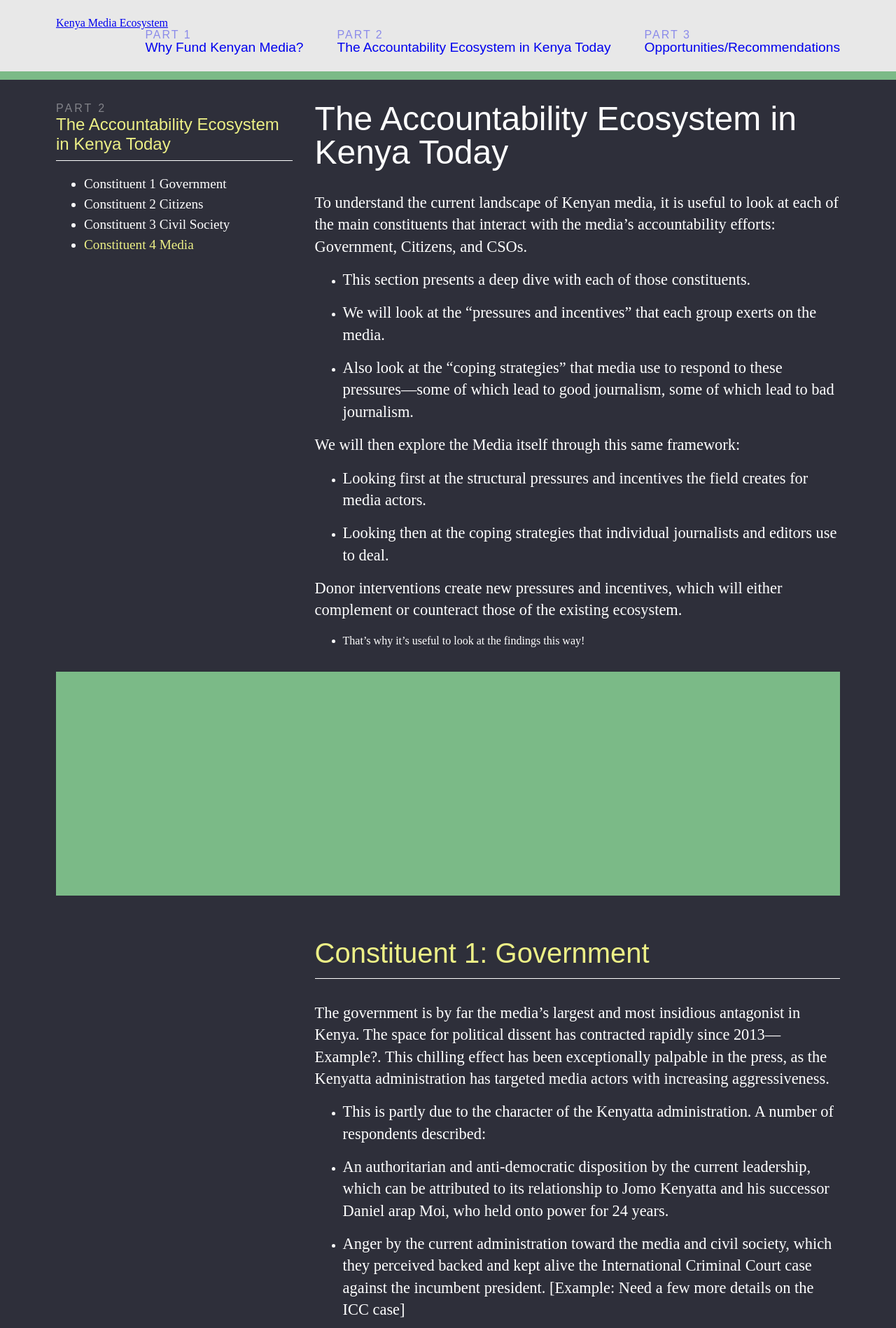
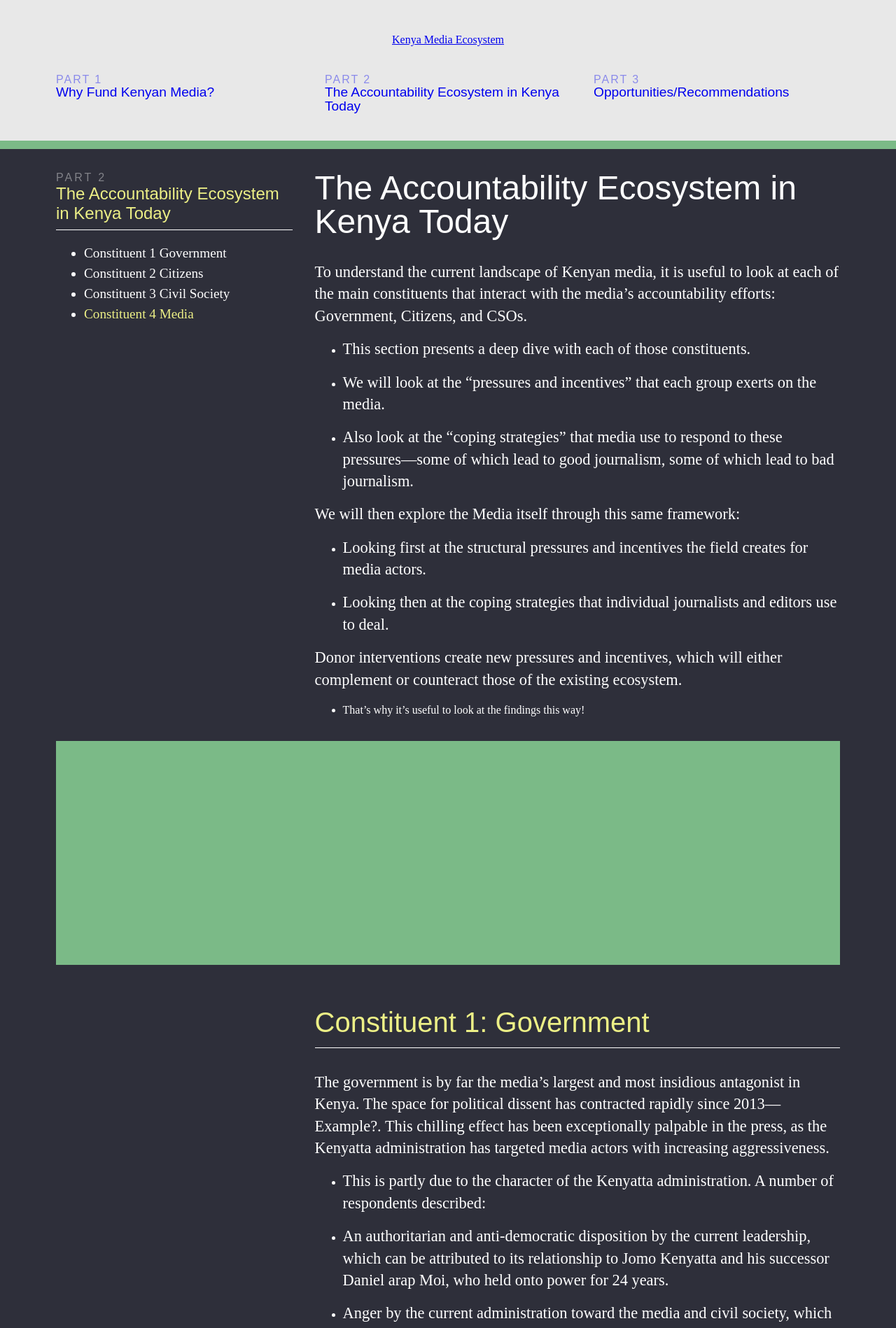
Before and after one commit to theReboot/onken, a Jekyll site: the page built from 2-accountability-ecosystem-kenya/index.md, in a window 1280 px wide. Shown: the top 1898 px of the page at 70% size. Built offline with Jekyll 4.4.1, drawn with Linux system fonts in a browser that asks for light colours; nearby versions of some CDN libraries.

Commit message:
Styled nav

```diff
--- a/_includes/header.html
+++ b/_includes/header.html
@@ -1,6 +1,6 @@
-<header>
+<header class="header">
   <div class="wrapper">
-    <a href="{{ site.baseurl }}/">{{ site.title }}</a>
+    <a class="header__logo" href="{{ site.baseurl }}/">{{ site.title }}</a>
     {% include mainNav.html %}
   </div>
 </header>
--- a/assets/main.scss
+++ b/assets/main.scss
@@ -28,10 +28,17 @@ body {
   }
 }
 
-header {
+.header {
    background: $grey;
    border-bottom: .8rem solid $green;
    padding: 1.5rem 0;
+}
+
+.header__logo {
+  display: block;
+  margin: auto;
+  padding: 1.5rem 0;
+  text-align: center;
 }
 
 main {
@@ -111,6 +118,20 @@ ul {
   line-height: 1.5;
 }
 
+// typography for the flyOut box
+.flyOut__inner__text {
+  h1,
+  h2,
+  h3,
+  h4,
+  h5,
+  h6,
+  p {
+    color: $black;
+    font-family: $sansSerif;
+  }
+}
+
 // navigation
 
 nav {
@@ -119,12 +140,32 @@ nav {
 
 .mainNav {
   display: flex;
-  justify-content: flex-end;
+  justify-content: space-between;
   line-height: 1;
+  padding: 1rem 0;
+  width: 100%;
+
+  @include breakpoint('mobile') {
+    flex-direction: column;
+  }
 
   a {
-    margin-left: 3rem;
+    width: 33%;
+    margin: 0 0 0 $columnPad;
     text-decoration: none;
+
+    @include breakpoint('mobile') {
+      margin: 0 auto 1rem;
+      width: 100%;
+    }
+
+    &:first-child {
+      margin: 0;
+
+      @include breakpoint('mobile') {
+        margin: 0 auto 1rem;
+      }
+    }
 
     // &:any-link {
     //
@@ -266,6 +307,7 @@ nav {
 
 .button {
   border: 2px solid $white;
+  cursor: pointer;
   font-size: 2rem;
   padding: 1.5rem;
 }
@@ -316,6 +358,7 @@ nav {
 }
 
 .flyOut__inner__text {
+  padding: 2rem 1.5rem;
 
   .flyOut__active & {
     left: 0;
@@ -324,6 +367,10 @@ nav {
 }
 
 .flyOut__close {
+  background: $grey;
+  border: 2px solid $black;
+  cursor: pointer;
   display: block;
+  padding: 1rem;
   position: fixed;
 }
```
Also changed, not shown: 4 other files.
